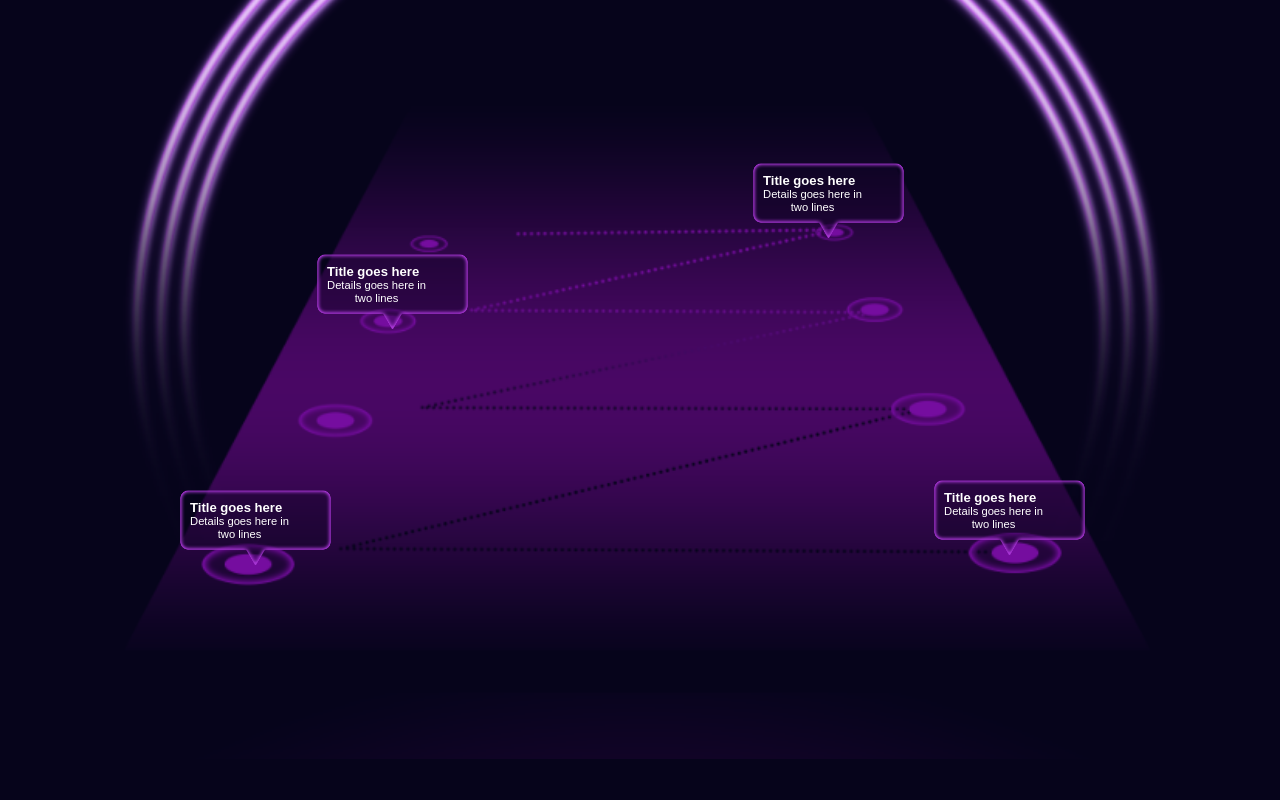
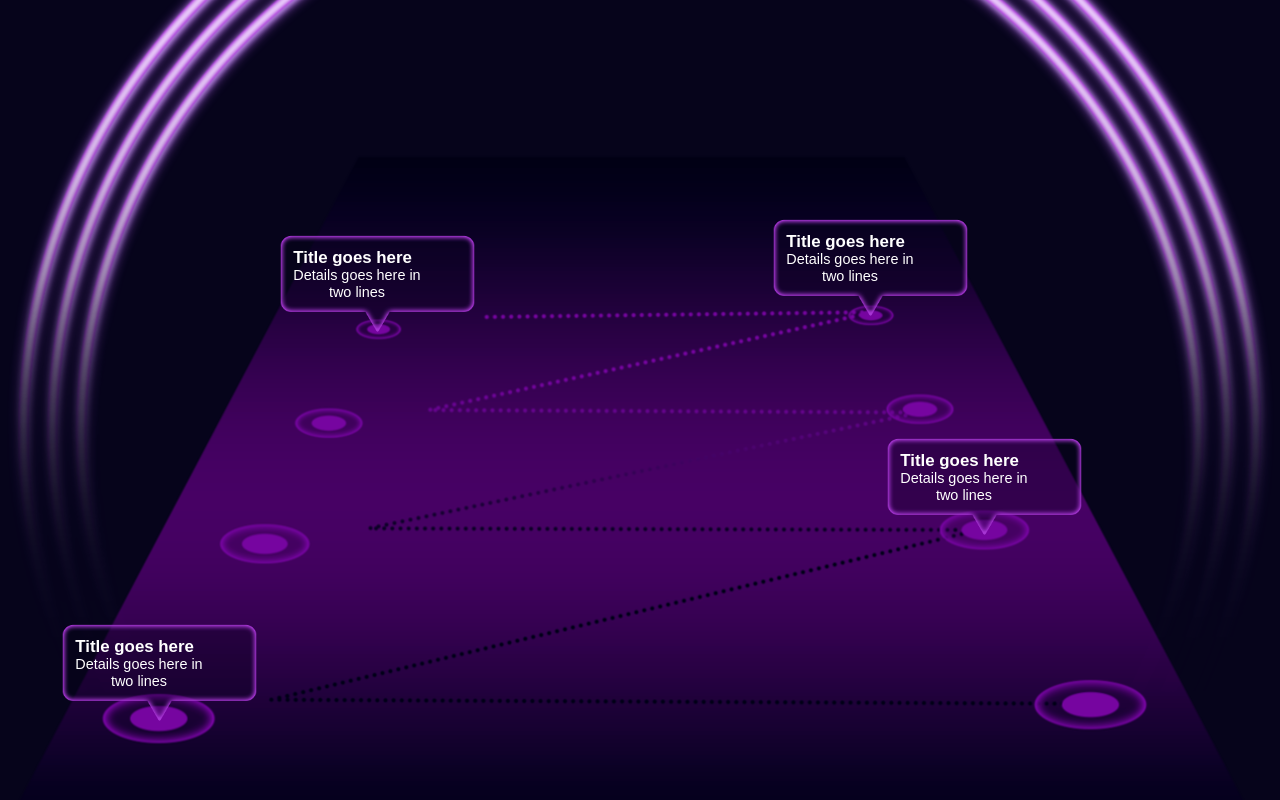
Before and after one commit to igaimerca/starving-model-website, a React (Vite) app: page / in a window 1280 px wide. Shown: the part 2882-3682 px from the top of the page. Built offline with nearby package versions, Linux system fonts and the light colour scheme.

Commit message:
feat: revamp

```diff
--- a/src/components/Utilities/Utilities.css
+++ b/src/components/Utilities/Utilities.css
@@ -32,24 +32,23 @@
     width: 120px;
 }
 .text.one {
-    left: 22.3%;
-    top: 45.6%;
+    left: 20.8%;
+    top: 41.95%;
 }
 .text.two {
-    right: 26.89%;
-    top: 36.19%;
+    right: 23.31%;
+    top: 40.39%;
 }
 .text.three {
-    left: 11.6%;
-    bottom: 18.87%;
+    left: 3.6%;
+    bottom: 9.87%;
 }
 .text.four {
-    right: 12.7%;
-    bottom: 19.93%;
+    right: 14.3%;
+    bottom: 27.93%;
 }
 
 .box{
-    width: 100%;
     position: relative;
     display: inline-block;
     /* Make the width of box same as image */
@@ -63,5 +62,5 @@
     color: #fff;
     height: 107px;
     width: 215px;
-    transform: scale(.7);
+    transform: scale(.9);
 }
--- a/src/components/Utilities/Utilities.jsx
+++ b/src/components/Utilities/Utilities.jsx
@@ -6,7 +6,7 @@ function Utilities() {
         <div className="utilities-container" id='utilities'>
             <h2 className="utilities-header">Utilities</h2>
             <div class="box">
-                <img src="/images/utilities_bg.png" className="utilities-img" alt="Utilities" />
+                <img src="/images/resize.png" alt="Utilities" />
                 <div className="points text one">
                     <h3>Title goes here</h3>
                     <p>Details goes here in <br />two lines</p>
```
Also changed, not shown: public/images/resize.png (added).
